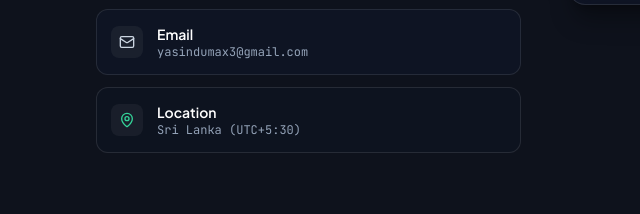
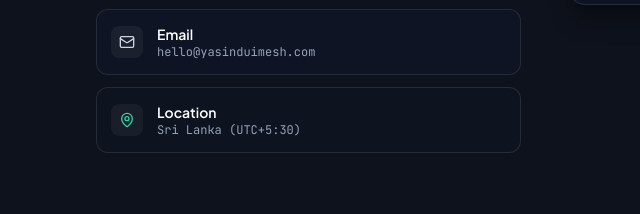
Before and after one commit to YasinduImesh/YasinduImesh.github.io, a plain HTML site: page index.html in a window 1280 px wide. Shown: the part 3568-3782 px from the top of the page, 0-640 px from the left. Drawn offline with nearby package versions, Linux system fonts and the light colour scheme.

```diff
--- a/index.html
+++ b/index.html
@@ -502,14 +502,14 @@
                                 </div>
                             </a>
 
-                            <a href="mailto:yasindumax3@gmail.com"
+                            <a href="mailto:hello@yasinduimesh.com"
                                 class="flex items-center gap-3.5 p-3.5 rounded-xl border border-slate-200/80 dark:border-white/10 bg-white/80 dark:bg-slate-900/50 hover:border-amber-500/50 transition-all group">
                                 <div class="p-2 rounded-lg bg-slate-100 dark:bg-white/5 text-slate-700 dark:text-slate-300 group-hover:text-amber-500">
                                     <i data-lucide="mail" class="w-4 h-4"></i>
                                 </div>
                                 <div>
                                     <div class="text-sm font-semibold text-slate-900 dark:text-white">Email</div>
-                                    <div class="font-mono text-xs text-slate-500 dark:text-slate-400">yasindumax3@gmail.com</div>
+                                    <div class="font-mono text-xs text-slate-500 dark:text-slate-400">hello@yasinduimesh.com</div>
                                 </div>
                             </a>
 
```
